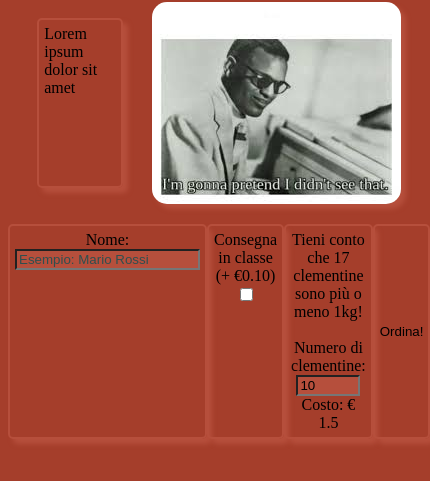
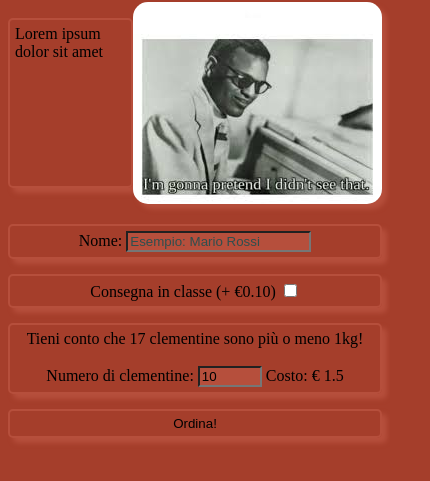
Before and after one commit to NIK-Pro-coder/clementine, a website: page index.html in a window 390 px wide. Shown: the part 115-596 px from the top of the page, 430 px wide, since content can reach past the window. Drawn offline with Linux system fonts and the light colour scheme.

Commit message:
Added some responsiveness

```diff
--- a/css/index.css
+++ b/css/index.css
@@ -41,7 +41,18 @@ input::placeholder {
 
 .formOrdine {
 	display: grid;
-	grid-template-areas: "personal . classe . numbers . ordina";
+	grid-template-areas:
+		"personal"
+		"classe"
+		"numbers"
+		"ordina";
+	row-gap: 15px;
+}
+
+@media screen and (orientation: landscape) {
+	.formOrdine {
+		grid-template-areas: "personal . classe . numbers . ordina";
+	}
 }
 
 .outline {
--- a/index.html
+++ b/index.html
@@ -86,6 +86,7 @@
 						id="submit"
 						onclick="order()"
 						class="ordina outline"
+						style="display: block"
 					>
 						Ordina!
 					</button>
```
